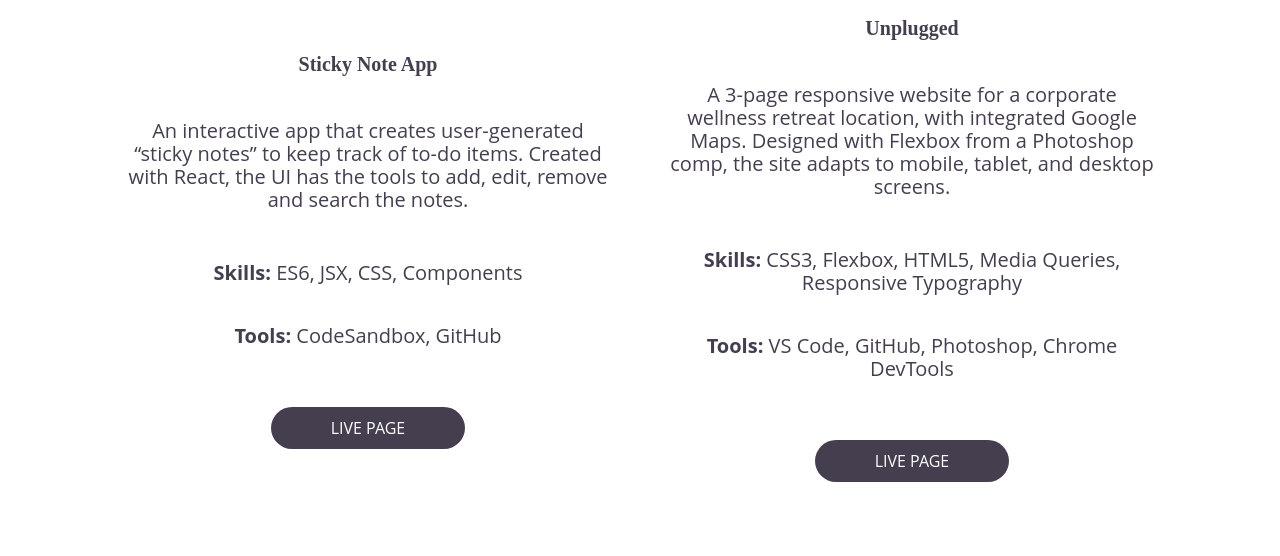
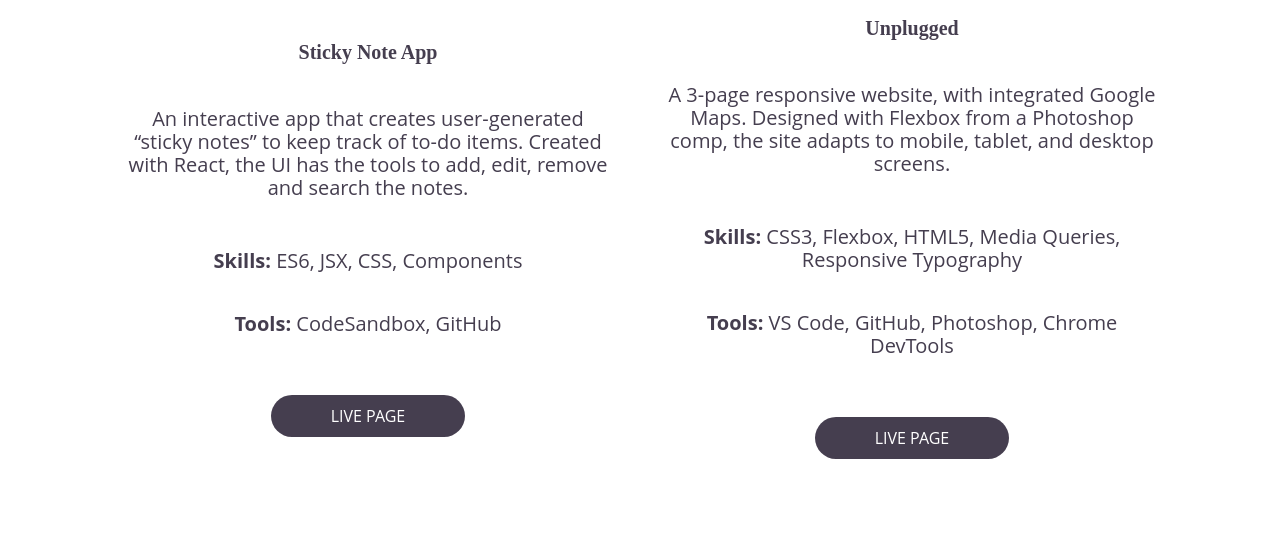
Before and after one commit to meggo15/mary-gorretta-portfolio, a website built with Parcel: page index.html in a window 1280 px wide. Shown: the part 980-1536 px from the top of the page. Built offline with nearby package versions, Linux system fonts and the light colour scheme; grey boxes are pictures that could not be loaded; a web font is replaced by a local one.

Commit message:
Edited text in Projects in html

```diff
--- a/css/main.css
+++ b/css/main.css
@@ -264,7 +264,6 @@ header h2 {
 
 
 /* -------------------- Mobile Styles -------------------- */
-
 
 #work,
 #skills
--- a/index.html
+++ b/index.html
@@ -72,7 +72,7 @@
               alt="Unplugged site"></a>
               </figure>
             <h4>Unplugged</h4>
-            <p class="project-description">A 3-page responsive website for a corporate wellness retreat location, with integrated Google Maps.  Designed with Flexbox from a Photoshop comp, the site  adapts to mobile, tablet, and desktop screens.</p>
+            <p class="project-description">A 3-page responsive website, with integrated Google Maps.  Designed with Flexbox from a Photoshop comp, the site  adapts to mobile, tablet, and desktop screens.</p>
             <p><span>Skills:</span> CSS3, Flexbox, HTML5, Media Queries, Responsive Typography</p>
             <p><span>Tools:</span> VS Code, GitHub, Photoshop, Chrome DevTools</p>
             <a class="project-link" href="https://meggo15.github.io/unplugged-retreat/" target="_blank">live page</a>
```
